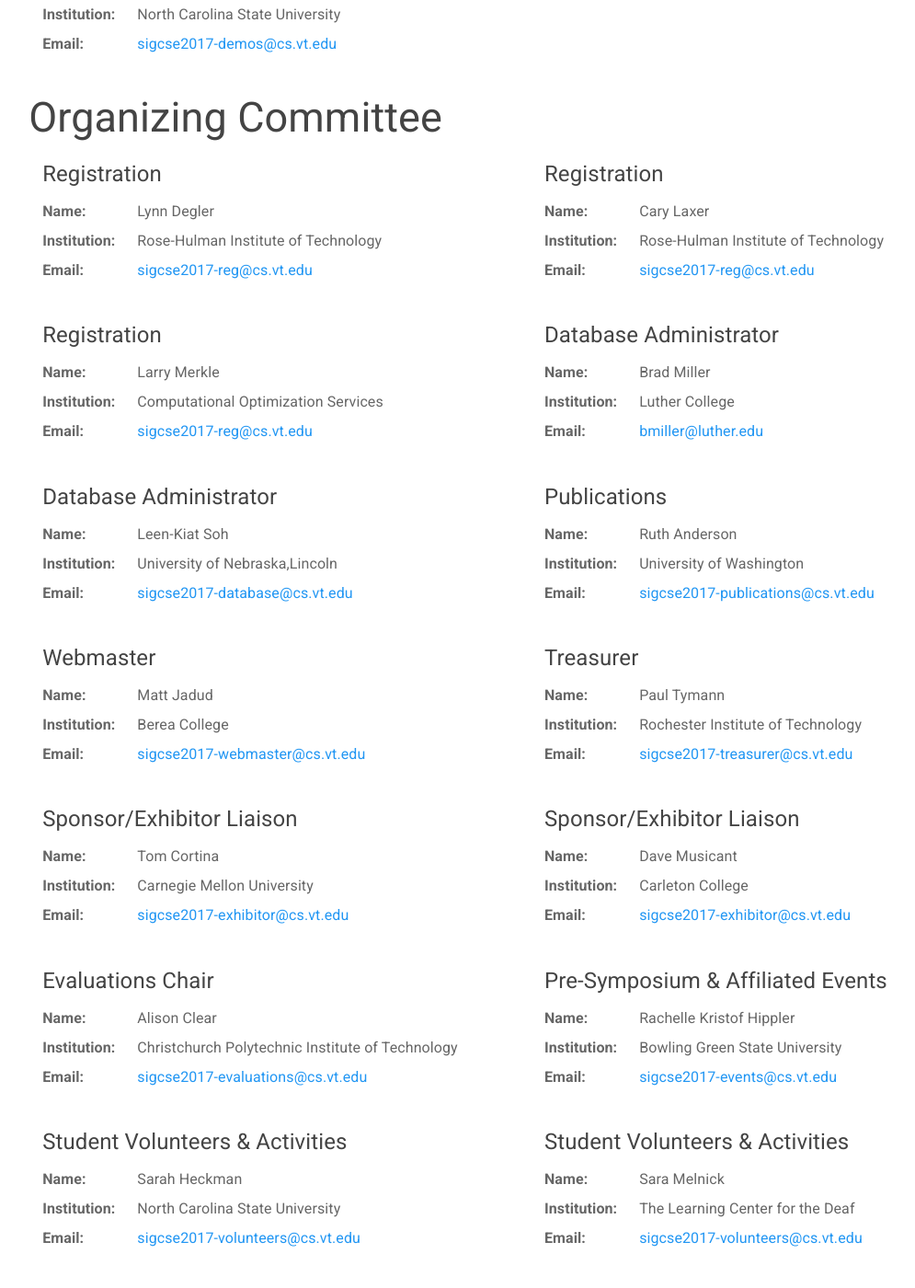
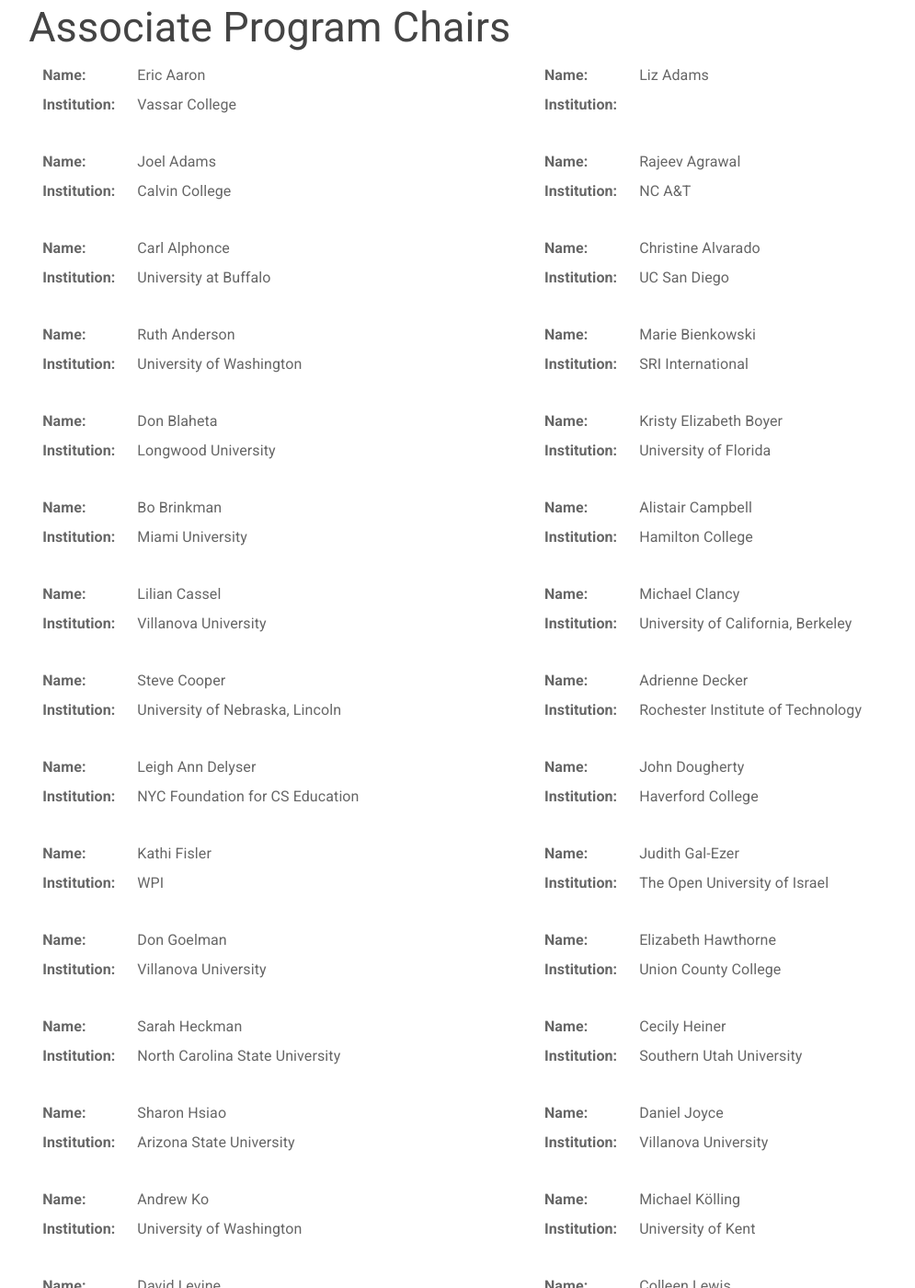
Before and after one commit to sigcsets/sigcse2017, a Jekyll site: the page built from info/committees.md, in a window 1280 px wide and 1400 px high, scrolled down 1305 px. Shown: the whole window at 92% size, without its empty margins (63-1058 px from the left). Built offline with Jekyll 4.4.1, drawn with Linux system fonts in a browser that asks for light colours; some of the changed text lies outside the part shown.

Commit message:
Sorted and added APCs.
Of course, they could have been sorted in the spreadsheet, as I later realized.
I thought it would require edit privs.

They are presented without email addresses, as it doesn't seem like it is necessary
for the APCs to be individually contactable by random people in the world.

```diff
--- /dev/null
+++ b/_data/apcs.tsv
@@ -0,0 +1,51 @@
+Rajeev	Agrawal	ragrawal@ncat.edu	NC A&T	senior PC member
+Marie	Bienkowski	marie.bienkowski@sri.com	SRI International	senior PC member
+Mark	Sherriff	sherriff@virginia.edu	University of Virginia	senior PC member
+Colleen	Lewis	ColleenLewis@gmail.com	Harvey Mudd College	senior PC member
+Henry	Walker	walker@cs.grinnell.edu	Grinnell College	senior PC member
+David	Levine	dlevine@sbu.edu	Saint Bonaventure University	senior PC member
+Judith	Gal-Ezer	galezer@cs.openu.ac.il	The Open University of Israel	senior PC member
+Ellen	Walker	walkerel@hiram.edu	Hiram College	senior PC member
+Jian	Zhang	jzhang@twu.edu	Texas Woman's University	senior PC member
+Carl	Alphonce	alphonce@buffalo.edu	University at Buffalo	senior PC member
+Adrienne	Decker	Adrienne.Decker@rit.edu	Rochester Institute of Technology	senior PC member
+Lester	McCann	mccann@cs.arizona.edu	University of Arizona	senior PC member
+Samuel	Rebelsky	rebelsky@grinnell.edu	Grinnell College	senior PC member
+Michael	Kölling	m.kolling@kent.ac.uk		senior PC member
+Daniel	Joyce	daniel.joyce@villanova.edu	Villanova University	senior PC member
+Michael	Clancy	clancy@cs.berkeley.edu	University of California, Berkeley	senior PC member
+Jaime	Spacco	jspacco@knox.edu	Knox College	senior PC member
+Lilian	Cassel	lillian.cassel@villanova.edu	Villanova University	senior PC member
+Paul	Tymann	paul.tymann@gmail.com	RIT	senior PC member
+Alistair	Campbell	acampbel@hamilton.edu	Hamilton College	senior PC member
+Sharon	Hsiao	Sharon.Hsiao@asu.edu	Arizona State University	senior PC member
+Leigh Ann	Delyser	leighann@csnyc.org	NYC Foundation for CS Education	senior PC member
+Andrew	Ko	ajko@uw.edu	University of Washington	senior PC member
+Robert	McCartney	robert@engr.uconn.edu	University of Connecticut	senior PC member
+Kathi	Fisler	kfisler@cs.wpi.edu	WPI	senior PC member
+Liz	Adams	adamses@jmu.edu		senior PC member
+Steve	Cooper	coopers@cs.stanford.edu	University of Nebraska, Lincoln	senior PC member
+Manuel	Perez-Quinones	mperez19@uncc.edu	UNCC	senior PC member
+Don	Goelman	don.goelman@villanova.edu	Villanova University	senior PC member
+Jan	Vahrenhold	jan.vahrenhold@uni-muenster.de	Department of Computer Science, Westfälische Wilhelms-Universität Münster	senior PC member
+Luther	Tychonievich	lat7h@virginia.edu	University of Virginia	senior PC member
+Eric	Aaron	eaaron@cs.vassar.edu	Vassar College Dept. of Computer Science	senior PC member
+Sarah	Heckman	sarah_heckman@ncsu.edu	North Carolina State University	senior PC member
+Kris	Nagel	knagel@ggc.edu	Georgia Gwinnett College	senior PC member
+Elizabeth	Hawthorne	hawthorne@ucc.edu	Union County College	senior PC member
+Brad	Richards	brichards@pugetsound.edu	Univ. of Puget Sound	senior PC member
+Ruth	Anderson	rea@cs.washington.edu	University of Washington, Dept. of Computer Science	senior PC member
+Joel	Adams	adams@calvin.edu	Calvin College	senior PC member
+Don	Blaheta	blahetadp@longwood.edu	Longwood University	senior PC member
+John	Dougherty	jpdougherty@acm.org	Haverford College	senior PC member
+Bo	Brinkman	Bo.Brinkman@MiamiOH.edu	Miami University	senior PC member
+Jody	Paul	jody@acm.org	Metropolitan State University of Denver	senior PC member
+Tammy	Vandegrift	vandegri@up.edu	University of Portland	senior PC member
+Kristy Elizabeth	Boyer	keboyer@ufl.edu	University of Florida	senior PC member
+Judy	Sheard	Judy.Sheard@monash.edu	Monash University	senior PC member
+Cecily	Heiner	cecilyheiner@suu.edu	Southern Utah University	senior PC member
+Steven	Wolfman	wolf@cs.ubc.ca	UBC	senior PC member
+Ursula	Wolz	ursula.wolz@gmail.com	Riversound Solutions	senior PC member
+Christine	Alvarado	christine.alvarado@gmail.com	UC San Diego	senior PC member
+S. Monisha	Pulimood	pulimood@tcnj.edu	The College of New Jersey	senior PC member
+Beth	Simon	bsimon@cs.ucsd.edu	UC San Diego	senior PC member
--- a/_data/committees.yaml
+++ b/_data/committees.yaml
@@ -2,24 +2,24 @@
 - name: Symposium Co-Chairs
   members:
     - name: Stephen Edwards
-      role: Symposium Co-Chair
+      # role: Symposium Co-Chair
       inst: Virginia Tech
       email: sigcse2017-symposium@cs.vt.edu
 
     - name: Michael E. Caspersen
-      role: Symposium Co-Chair
+      # role: Symposium Co-Chair
       inst: Aarhus University
       email: sigcse2017-symposium@cs.vt.edu
 
 - name: Program Co-Chairs
   members:
   - name: Tiffany Barnes
-    role: Program Co-Chair
+    # role: Program Co-Chair
     inst: North Carolina State University
     email: sigcse2017-program@cs.vt.edu
 
   - name: Daniel Garcia
-    role: Program Co-Chair
+    # role: Program Co-Chair
     inst: University of California,Berkeley
     email: sigcse2017-program@cs.vt.edu
 
@@ -59,6 +59,213 @@
     role: Demos
     inst: North Carolina State University
     email: sigcse2017-demos@cs.vt.edu
+
+- name: Associate Program Chairs
+  members:
+  - name: Eric Aaron
+    inst: Vassar College
+    #email: eaaron@cs.vassar.edu
+
+  - name: Liz Adams
+    inst:
+    #email: adamses@jmu.edu
+
+  - name: Joel Adams
+    inst: Calvin College
+    #email: adams@calvin.edu
+
+  - name: Rajeev Agrawal
+    inst: NC A&T
+    #email: ragrawal@ncat.edu
+
+  - name: Carl Alphonce
+    inst: University at Buffalo
+    #email: alphonce@buffalo.edu
+
+  - name: Christine Alvarado
+    inst: UC San Diego
+    #email: christine.alvarado@gmail.com
+
+  - name: Ruth Anderson
+    inst: University of Washington
+    #email: rea@cs.washington.edu
+
+  - name: Marie Bienkowski
+    inst: SRI International
+    #email: marie.bienkowski@sri.com
+
+  - name: Don Blaheta
+    inst: Longwood University
+    #email: blahetadp@longwood.edu
+
+  - name: Kristy Elizabeth Boyer
+    inst: University of Florida
+    #email: keboyer@ufl.edu
+
+  - name: Bo Brinkman
+    inst: Miami University
+    #email: Bo.Brinkman@MiamiOH.edu
+
+  - name: Alistair Campbell
+    inst: Hamilton College
+    #email: acampbel@hamilton.edu
+
+  - name: Lilian Cassel
+    inst: Villanova University
+    #email: lillian.cassel@villanova.edu
+
+  - name: Michael Clancy
+    inst: University of California, Berkeley
+    #email: clancy@cs.berkeley.edu
+
+  - name: Steve Cooper
+    inst: University of Nebraska, Lincoln
+    #email: coopers@cs.stanford.edu
+
+  - name: Adrienne Decker
+    inst: Rochester Institute of Technology
+    #email: Adrienne.Decker@rit.edu
+
+  - name: Leigh Ann Delyser
+    inst: NYC Foundation for CS Education
+    #email: leighann@csnyc.org
+
+  - name: John Dougherty
+    inst: Haverford College
+    #email: jpdougherty@acm.org
+
+  - name: Kathi Fisler
+    inst: WPI
+    #email: kfisler@cs.wpi.edu
+
+  - name: Judith Gal-Ezer
+    inst: The Open University of Israel
+    #email: galezer@cs.openu.ac.il
+
+  - name: Don Goelman
+    inst: Villanova University
+    #email: don.goelman@villanova.edu
+
+  - name: Elizabeth Hawthorne
+    inst: Union County College
+    #email: hawthorne@ucc.edu
+
+  - name: Sarah Heckman
+    inst: North Carolina State University
+    #email: sarah_heckman@ncsu.edu
+
+  - name: Cecily Heiner
+    inst: Southern Utah University
+    #email: cecilyheiner@suu.edu
+
+  - name: Sharon Hsiao
+    inst: Arizona State University
+    #email: Sharon.Hsiao@asu.edu
+
+  - name: Daniel Joyce
+    inst: Villanova University
+    #email: daniel.joyce@villanova.edu
+
+  - name: Andrew Ko
+    inst: University of Washington
+    #email: ajko@uw.edu
+
+  - name: Michael Kölling
+    inst: University of Kent
+    #email: m.kolling@kent.ac.uk
+
+  - name: David Levine
+    inst: Saint Bonaventure University
+    #email: dlevine@sbu.edu
+
+  - name: Colleen Lewis
+    inst: Harvey Mudd College
+    #email: ColleenLewis@gmail.com
+
+  - name: Lester McCann
+    inst: University of Arizona
+    #email: mccann@cs.arizona.edu
+
+  - name: Robert McCartney
+    inst: University of Connecticut
+    #email: robert@engr.uconn.edu
+
+  - name: Kris Nagel
+    inst: Georgia Gwinnett College
+    #email: knagel@ggc.edu
+
+  - name: Jody Paul
+    inst: Metropolitan State University of Denver
+    #email: jody@acm.org
+
+  - name: Manuel Perez-Quinones
+    inst: UNCC
+    #email: mperez19@uncc.edu
+
+  - name: S. Monisha Pulimood
+    inst: The College of New Jersey
+    #email: pulimood@tcnj.edu
+
+  - name: Samuel Rebelsky
+    inst: Grinnell College
+    #email: rebelsky@grinnell.edu
+
+  - name: Brad Richards
+    inst: Univ. of Puget Sound
+    #email: brichards@pugetsound.edu
+
+  - name: Judy Sheard
+    inst: Monash University
+    #email: Judy.Sheard@monash.edu
+
+  - name: Mark Sherriff
+    inst: University of Virginia
+    #email: sherriff@virginia.edu
+
+  - name: Beth Simon
+    inst: UC San Diego
+    #email: bsimon@cs.ucsd.edu
+
+  - name: Jaime Spacco
+    inst: Knox College
+    #email: jspacco@knox.edu
+
+  - name: Luther Tychonievich
+    inst: University of Virginia
+    #email: lat7h@virginia.edu
+
+  - name: Paul Tymann
+    inst: RIT
+    #email: paul.tymann@gmail.com
+
+  - name: Jan Vahrenhold
+    inst: Westfälische Wilhelms-Universität Münster
+    #email: jan.vahrenhold@uni-muenster.de
+
+  - name: Tammy Vandegrift
+    inst: University of Portland
+    #email: vandegri@up.edu
+
+  - name: Henry Walker
+    inst: Grinnell College
+    #email: walker@cs.grinnell.edu
+
+  - name: Ellen Walker
+    inst: Hiram College
+    #email: walkerel@hiram.edu
+
+  - name: Steven Wolfman
+    inst: UBC
+    #email: wolf@cs.ubc.ca
+
+  - name: Ursula Wolz
+    inst: Riversound Solutions
+    #email: ursula.wolz@gmail.com
+
+  - name: Jian Zhang
+    inst: Texas Woman's University
+    #email: jzhang@twu.edu
+
 
 - name: Organizing Committee
   members:
--- a/info/committees.md
+++ b/info/committees.md
@@ -15,16 +15,18 @@
     {% if ctr == rows %}
 </div>
 <div class = "row" style = "margin-top: 30px;">
-{% assign ctr = 0%}
+{% assign ctr = 0 %}
     {% endif %}
     {% assign ctr = ctr | plus: 1 %}
 <div class = "{{cellstyle}}">
   <table  width = "100%">
-    <tr>
-      <td  colspan = "2">
-        <h4>{{memb.role}}</h4>
-      </td>
-    </tr>
+    {% if memb.role %}
+      <tr>
+        <td  colspan = "2">
+          <h4>{{memb.role}}</h4>
+        </td>
+      </tr>
+    {% endif %}
     <tr>
       <td width = "20%" > <b> Name: </b> </td>
       <td> {{memb.name}} </td>
@@ -33,10 +35,12 @@
       <td> <b> Institution: </b> </td>
       <td> {{memb.inst}} </td>
     </tr>
-    <tr>
-      <td> <b> Email: </b> </td>
-      <td> <a href = "mailto:{{memb.email}}">{{memb.email}}</a> </td>
-    </tr>
+    {% if {{memb.email}} %}
+      <tr>
+        <td> <b> Email: </b> </td>
+        <td> <a href = "mailto:{{memb.email}}">{{memb.email}}</a> </td>
+      </tr>
+    {% endif %}
   </table>
 </div>
   {% endfor %}
```
Also changed, not shown: _data/conv-apcs.py (added, +23 -0 lines).
